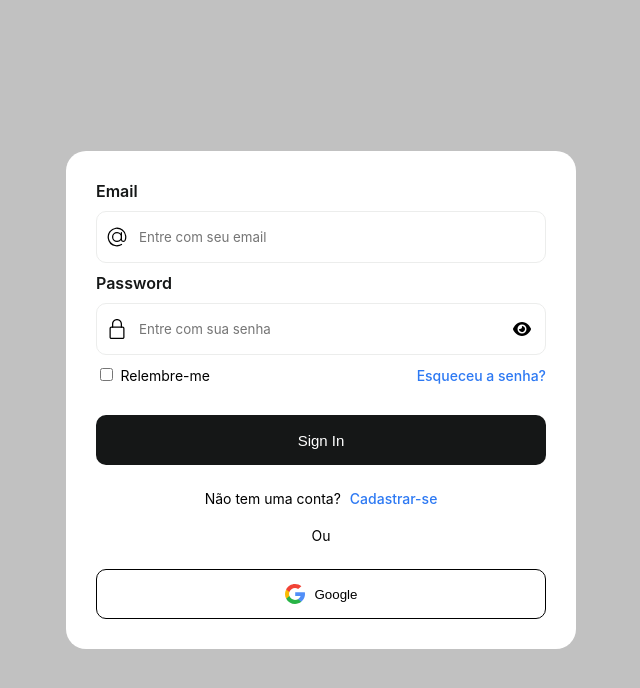
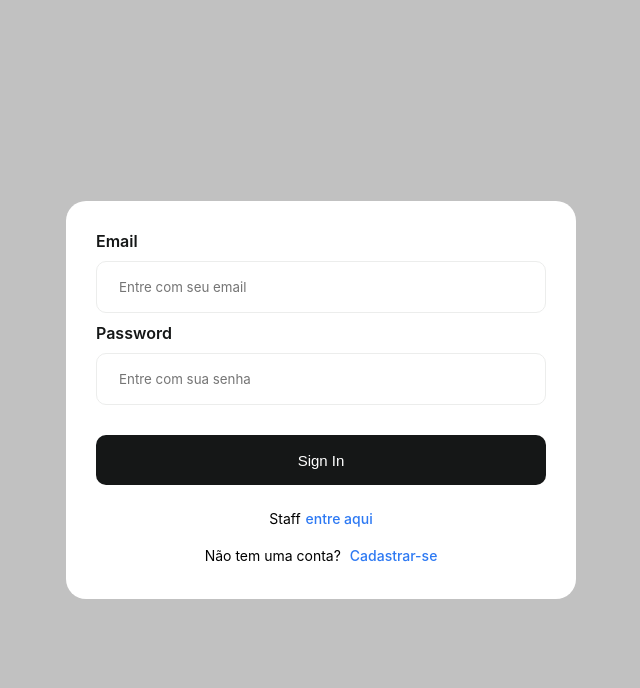
Before and after one commit to brunoedson1/game_bride, a website: page public/login/index.html in a window 1280 px wide. Shown: the whole page, without its empty margins (319-959 px from the left). Drawn offline with Linux system fonts and the light colour scheme.

Commit message:
Ajuste a página de login

```diff
--- a/public/login/index.html
+++ b/public/login/index.html
@@ -44,74 +44,25 @@
 <body>
   <form class="form" onsubmit="event.preventDefault(); login();">
     <div class="flex-column">
-      <label>Email </label>
+      <label>Email</label>
     </div>
     <div class="inputForm">
-      <svg height="20" viewBox="0 0 32 32" width="20" xmlns="http://www.w3.org/2000/svg">
-        <g id="Layer_3" data-name="Layer 3">
-          <path
-            d="m30.853 13.87a15 15 0 0 0 -29.729 4.082 15.1 15.1 0 0 0 12.876 12.918 15.6 15.6 0 0 0 2.016.13 14.85 14.85 0 0 0 7.715-2.145 1 1 0 1 0 -1.031-1.711 13.007 13.007 0 1 1 5.458-6.529 2.149 2.149 0 0 1 -4.158-.759v-10.856a1 1 0 0 0 -2 0v1.726a8 8 0 1 0 .2 10.325 4.135 4.135 0 0 0 7.83.274 15.2 15.2 0 0 0 .823-7.455zm-14.853 8.13a6 6 0 1 1 6-6 6.006 6.006 0 0 1 -6 6z">
-          </path>
-        </g>
-      </svg>
       <input type="text" id="email" class="input" placeholder="Entre com seu email">
     </div>
 
     <div class="flex-column">
-      <label>Password </label>
+      <label>Password</label>
     </div>
     <div class="inputForm">
-      <svg height="20" viewBox="-64 0 512 512" width="20" xmlns="http://www.w3.org/2000/svg">
-        <path
-          d="m336 512h-288c-26.453125 0-48-21.523438-48-48v-224c0-26.476562 21.546875-48 48-48h288c26.453125 0 48 21.523438 48 48v224c0 26.476562-21.546875 48-48 48zm-288-288c-8.8125 0-16 7.167969-16 16v224c0 8.832031 7.1875 16 16 16h288c8.8125 0 16-7.167969 16-16v-224c0-8.832031-7.1875-16-16-16zm0 0">
-        </path>
-        <path
-          d="m304 224c-8.832031 0-16-7.167969-16-16v-80c0-52.929688-43.070312-96-96-96s-96 43.070312-96 96v80c0 8.832031-7.167969 16-16 16s-16-7.167969-16-16v-80c0-70.59375 57.40625-128 128-128s128 57.40625 128 128v80c0 8.832031-7.167969 16-16 16zm0 0">
-        </path>
-      </svg>
       <input type="password" id="password" class="input" placeholder="Entre com sua senha">
-      <svg viewBox="0 0 576 512" height="1em" xmlns="http://www.w3.org/2000/svg">
-        <path
-          d="M288 32c-80.8 0-145.5 36.8-192.6 80.6C48.6 156 17.3 208 2.5 243.7c-3.3 7.9-3.3 16.7 0 24.6C17.3 304 48.6 356 95.4 399.4C142.5 443.2 207.2 480 288 480s145.5-36.8 192.6-80.6c46.8-43.5 78.1-95.4 93-131.1c3.3-7.9 3.3-16.7 0-24.6c-14.9-35.7-46.2-87.7-93-131.1C433.5 68.8 368.8 32 288 32zM144 256a144 144 0 1 1 288 0 144 144 0 1 1 -288 0zm144-64c0 35.3-28.7 64-64 64c-7.1 0-13.9-1.2-20.3-3.3c-5.5-1.8-11.9 1.6-11.7 7.4c.3 6.9 1.3 13.8 3.2 20.7c13.7 51.2 66.4 81.6 117.6 67.9s81.6-66.4 67.9-117.6c-11.1-41.5-47.8-69.4-88.6-71.1c-5.8-.2-9.2 6.1-7.4 11.7c2.1 6.4 3.3 13.2 3.3 20.3z">
-        </path>
-      </svg>
     </div>
 
-    <div class="flex-row">
-      <div>
-        <input type="checkbox">
-        <label>Relembre-me </label>
-      </div>
-      <span class="span">Esqueceu a senha?</span>
-    </div>
+
     <button type="submit" class="button-submit">Sign In</button>
-    <p class="p">Não tem uma conta? <a href="../cadastro/index.html"><span class="span">Cadastrar-se</span></a>
 
-    </p>
-    <p class="p line">Ou</p>
+    <p class="p">Staff<a href="../admin/login.html"><span class="span">entre aqui</span></a></p>
+    <p class="p">Não tem uma conta? <a href="../cadastro/index.html"><span class="span">Cadastrar-se</span></a></p>
+  </form>
+</body>
 
-    <div class="flex-row">
-      <button class="btn google">
-        <svg version="1.1" width="20" id="Layer_1" xmlns="http://www.w3.org/2000/svg"
-          xmlns:xlink="http://www.w3.org/1999/xlink" x="0px" y="0px" viewBox="0 0 512 512"
-          style="enable-background:new 0 0 512 512;" xml:space="preserve">
-          <path style="fill:#FBBB00;" d="M113.47,309.408L95.648,375.94l-65.139,1.378C11.042,341.211,0,299.9,0,256
-  c0-42.451,10.324-82.483,28.624-117.732h0.014l57.992,10.632l25.404,57.644c-5.317,15.501-8.215,32.141-8.215,49.456
-  C103.821,274.792,107.225,292.797,113.47,309.408z"></path>
-          <path style="fill:#518EF8;" d="M507.527,208.176C510.467,223.662,512,239.655,512,256c0,18.328-1.927,36.206-5.598,53.451
-  c-12.462,58.683-45.025,109.925-90.134,146.187l-0.014-0.014l-73.044-3.727l-10.338-64.535
-  c29.932-17.554,53.324-45.025,65.646-77.911h-136.89V208.176h138.887L507.527,208.176L507.527,208.176z"></path>
-          <path style="fill:#28B446;" d="M416.253,455.624l0.014,0.014C372.396,490.901,316.666,512,256,512
-  c-97.491,0-182.252-54.491-225.491-134.681l82.961-67.91c21.619,57.698,77.278,98.771,142.53,98.771
-  c28.047,0,54.323-7.582,76.87-20.818L416.253,455.624z"></path>
-          <path style="fill:#F14336;" d="M419.404,58.936l-82.933,67.896c-23.335-14.586-50.919-23.012-80.471-23.012
-  c-66.729,0-123.429,42.957-143.965,102.724l-83.397-68.276h-0.014C71.23,56.123,157.06,0,256,0
-  C318.115,0,375.068,22.126,419.404,58.936z"></path>
-
-        </svg>
-        Google
-    </div>
-  </form>
-  </body>
-
-  </html>
+</html>
```
Also changed, not shown: 1 other file.
